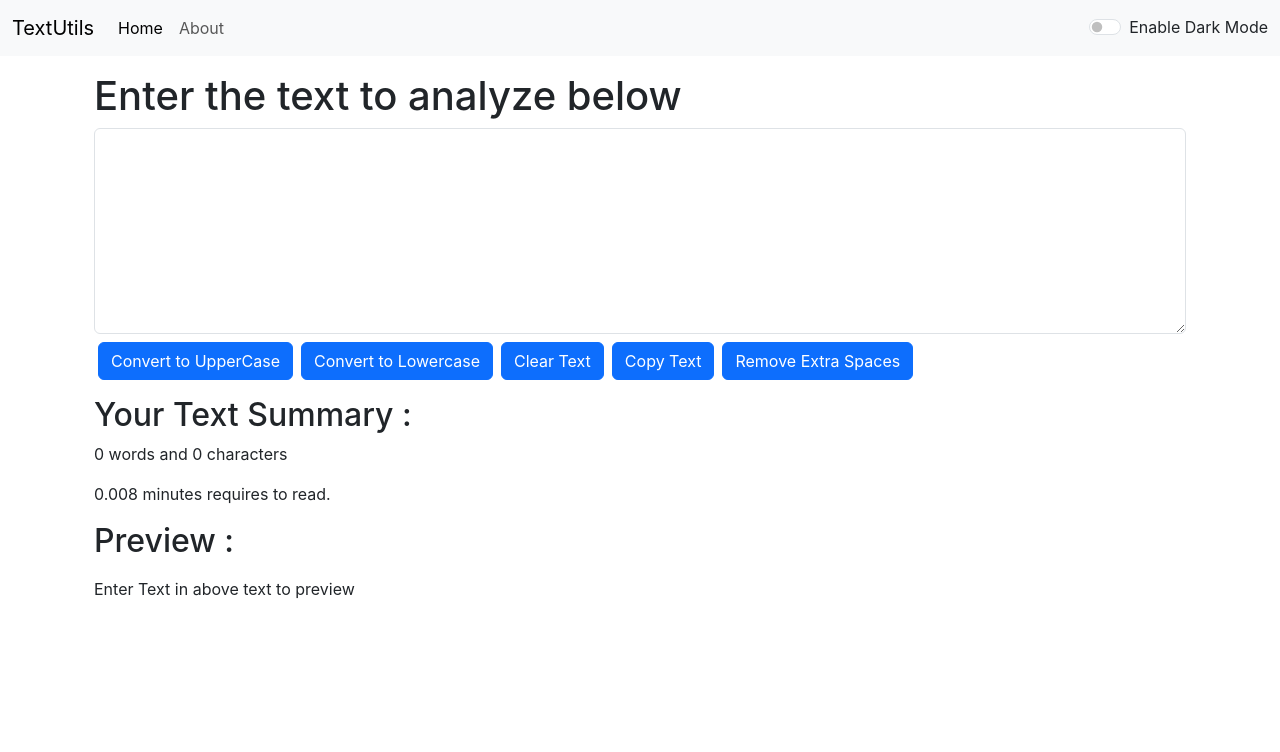
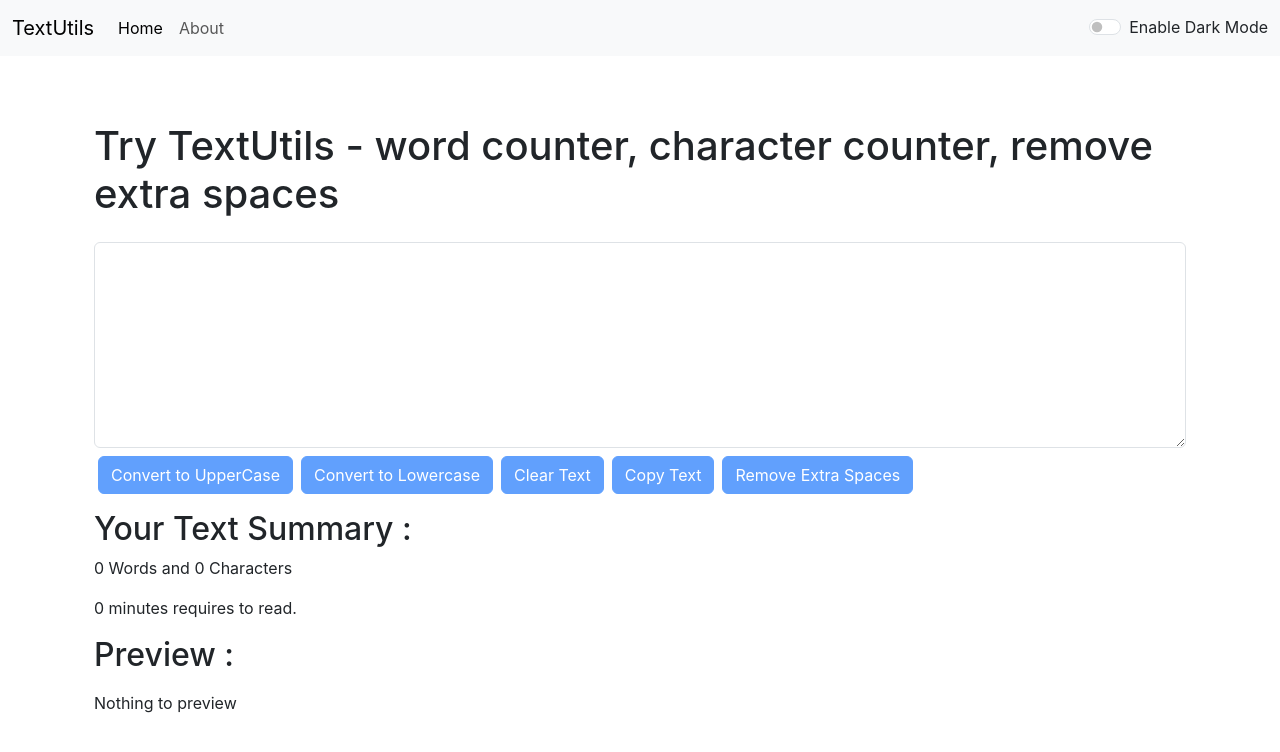
Before and after one commit to sandeepshrestha200/React-Textutils, a React (Create React App) app: page / in a window 1280 px wide. Shown: the top 752 px of the page. Built offline with nearby package versions, Linux system fonts and the light colour scheme.

Commit message:
major fixes ard almost wrapping up

```diff
--- a/package.json
+++ b/package.json
@@ -1,5 +1,4 @@
 {
-  "homepage": "https://sandeepshrestha200.github.io/React-Textutils",
   "name": "textutils",
   "version": "0.1.0",
   "private": true,
--- a/public/index.html
+++ b/public/index.html
@@ -6,14 +6,15 @@
   <link rel="icon" href="%PUBLIC_URL%/favicon.ico" />
   <meta name="viewport" content="width=device-width, initial-scale=1" />
   <meta name="theme-color" content="#000000" />
-  <meta name="description" content="TextUtils isa a utility which can be used to manipulate your text in the way you want." />
+  <meta name="description"
+    content="TextUtils is a word counter and a character counting utility which can be used to manipulate your text in the way you want. You can remove extra spaces, copy the manipulated text as well as convert your text from Uppercase to lowercase and lowercase to Uppercase." />
   <link rel="apple-touch-icon" href="%PUBLIC_URL%/apple-touch-icon.png" />
 
   <link rel="manifest" href="%PUBLIC_URL%/manifest.json" />
 
   <link href="https://cdn.jsdelivr.net/npm/bootstrap@5.3.2/dist/css/bootstrap.min.css" rel="stylesheet"
     integrity="sha384-T3c6CoIi6uLrA9TneNEoa7RxnatzjcDSCmG1MXxSR1GAsXEV/Dwwykc2MPK8M2HN" crossorigin="anonymous">
-  <title>TextUtils - Home </title>
+  <title>TextUtils - Word counter | character counter | lowercase to uppercase | uppercase to lowercase</title>
 </head>
 
 <body>
--- a/src/App.js
+++ b/src/App.js
@@ -1,10 +1,10 @@
 import { useState } from "react";
 import "./App.css";
-// import About from "./components/About";
+import About from "./components/About";
 import Navbar from "./components/Navbar";
 import TextForm from "./components/TextForm";
 import Alert from "./components/Alert";
-// import { BrowserRouter, Routes, Route } from "react-router-dom";
+import { BrowserRouter, Routes, Route } from "react-router-dom";
 function App() {
   const [mode, setMode] = useState("light");
   const [alert, setAlert] = useState(null);
@@ -45,26 +45,25 @@ function App() {
 
   return (
     <>
-      {/* <BrowserRouter> */}
+      <BrowserRouter>
         <Navbar title="TextUtils" mode={mode} toggleMode={toggleMode} />
         <Alert alert={alert} />
         <div className="container my-3">
-          {/* <Routes> */}
-            {/* <Route
-              exact
+          <Routes>
+            <Route
               path="/"
-              element={ */}
+              element={
                 <TextForm
-                  heading="Enter the text to analyze below"
+                  heading="Try TextUtils - word counter, character counter, remove extra spaces"
                   mode={mode}
                   showAlert={showAlert}
                 />
-              {/* }
+              }
             />
-            <Route exact path="/about" element={<About />} /> */}
-          {/* </Routes> */}
+            <Route exact path="/about" element={<About mode={mode} />} />
+          </Routes>
         </div>
-      {/* </BrowserRouter> */}
+      </BrowserRouter>
     </>
   );
 }
--- a/src/components/Alert.js
+++ b/src/components/Alert.js
@@ -6,14 +6,16 @@ const Alert = (props) => {
     return lower.charAt(0).toUpperCase() + lower.slice(1);
   };
   return (
-    props.alert && (
+    <div style={{ height: "50px" }}>
+      {props.alert && (
         <div
           className={`alert alert-${props.alert.type} alert-dismissible fade show`}
           role="alert"
         >
           <strong>{capitalize(props.alert.type)}</strong> {props.alert.msg}
         </div>
-    )
+      )}
+    </div>
   );
 };
 
--- a/src/components/Navbar.js
+++ b/src/components/Navbar.js
@@ -1,6 +1,6 @@
 import React from "react";
 import PropTypes from "prop-types";
-// import { Link } from "react-router-dom";
+import { Link } from "react-router-dom";
 
 const Navbar = (props) => {
   return (
@@ -8,30 +8,21 @@ const Navbar = (props) => {
       className={`navbar navbar-expand-lg navbar-${props.mode} bg-${props.mode}`}
     >
       <div className="container-fluid">
-        {/* <Link className="navbar-brand" to="/">
-          {props.title}
-        </Link> */}
-        <a className="navbar-brand" href="#">
+        <a className="navbar-brand" href="/">
           {props.title}
         </a>
 
         <div className="collapse navbar-collapse" id="navbarSupportedContent">
           <ul className="navbar-nav me-auto mb-2 mb-lg-0">
             <li className="nav-item">
-              {/* <Link className="nav-link active" aria-current="page" to="/">
+              <Link className="nav-link active" aria-current="page" to="/">
                 Home
-              </Link> */}
-              <a className="nav-link active" aria-current="page" href="#">
-                Home
-              </a>
+              </Link>
             </li>
             <li className="nav-item">
-              {/* <Link className="nav-link" to="/about">
+              <Link className="nav-link" to="/about">
                 About
-              </Link> */}
-              <a className="nav-link" href="#">
-                About
-              </a>
+              </Link>
             </li>
           </ul>
           {/* <form className="d-flex" role="search">
--- a/src/components/TextForm.js
+++ b/src/components/TextForm.js
@@ -25,6 +25,7 @@ export default function TextForm(props) {
   const handleCopy = () => {
     mybox.select();
     navigator.clipboard.writeText(text);
+    document.getSelection().removeAllRanges();
     props.showAlert("Copied to Clipboard.", "success");
   };
   const handleExtraSpaces = () => {
@@ -36,7 +37,7 @@ export default function TextForm(props) {
   return (
     <>
       <div className="container">
-        <h1>{props.heading}</h1>
+        <h1 className="mb-4">{props.heading}</h1>
         <div className="mb-3">
           <textarea
             className="form-control"
@@ -45,24 +46,41 @@ export default function TextForm(props) {
             value={text}
             onChange={handleonChange}
             style={{
-              backgroundColor: props.mode === "dark" ? "#6c757d" : "white",
+              backgroundColor: props.mode === "dark" ? "#869bad" : "white",
               color: props.mode === "dark" ? "white" : "black",
             }}
           ></textarea>
           <div className="my-2">
-            <button className="btn btn-primary mx-1" onClick={handleUpClick}>
+            <button
+              disabled={text.length === 0}
+              className="btn btn-primary mx-1"
+              onClick={handleUpClick}
+            >
               Convert to UpperCase
             </button>
-            <button className="btn btn-primary mx-1" onClick={handleLowClick}>
+            <button
+              disabled={text.length === 0}
+              className="btn btn-primary mx-1"
+              onClick={handleLowClick}
+            >
               Convert to Lowercase
             </button>
-            <button className="btn btn-primary mx-1" onClick={handleClearClick}>
+            <button
+              disabled={text.length === 0}
+              className="btn btn-primary mx-1"
+              onClick={handleClearClick}
+            >
               Clear Text
             </button>
-            <button className="btn btn-primary mx-1" onClick={handleCopy}>
+            <button
+              disabled={text.length === 0}
+              className="btn btn-primary mx-1"
+              onClick={handleCopy}
+            >
               Copy Text
             </button>
             <button
+              disabled={text.length === 0}
               className="btn btn-primary mx-1"
               onClick={handleExtraSpaces}
             >
@@ -73,16 +91,27 @@ export default function TextForm(props) {
       </div>
       <div className="container my-3">
         <h2>Your Text Summary :</h2>
+        <p>
+          {
+            text.split(" ").filter((element) => {
+              return element.length !== 0;
+            }).length
+          }{" "}
+          Words and {text.length} Characters
+        </p>
         {/* <p>
-          {text.split(" ").length} Words and {text.length} Characters
+          {text.trim() === "" ? 0 : text.match(/\S+/g).length} words and{" "}
+          {text.replace(/\s+/g, "").length} characters
         </p> */}
         <p>
-          {text.trim() === "" ? 0 : text.match(/\S+/g).length} words and{" "}
-          {text.replace(/\s+/g, "").length} characters
+          {0.008 *
+            text.split(" ").filter((element) => {
+              return element.length !== 0;
+            }).length}{" "}
+          minutes requires to read.
         </p>
-        <p>{0.008 * text.split(" ").length} minutes requires to read.</p>
         <h2 className="my-3">Preview :</h2>
-        <p>{text.length > 0 ? text : "Enter Text in above text to preview"}</p>
+        <p>{text.length > 0 ? text : "Nothing to preview"}</p>
       </div>
     </>
   );
```
Also changed, not shown: src/components/About.js (+23 -62 lines). Lines whose indentation alone changed are shown as unchanged.
